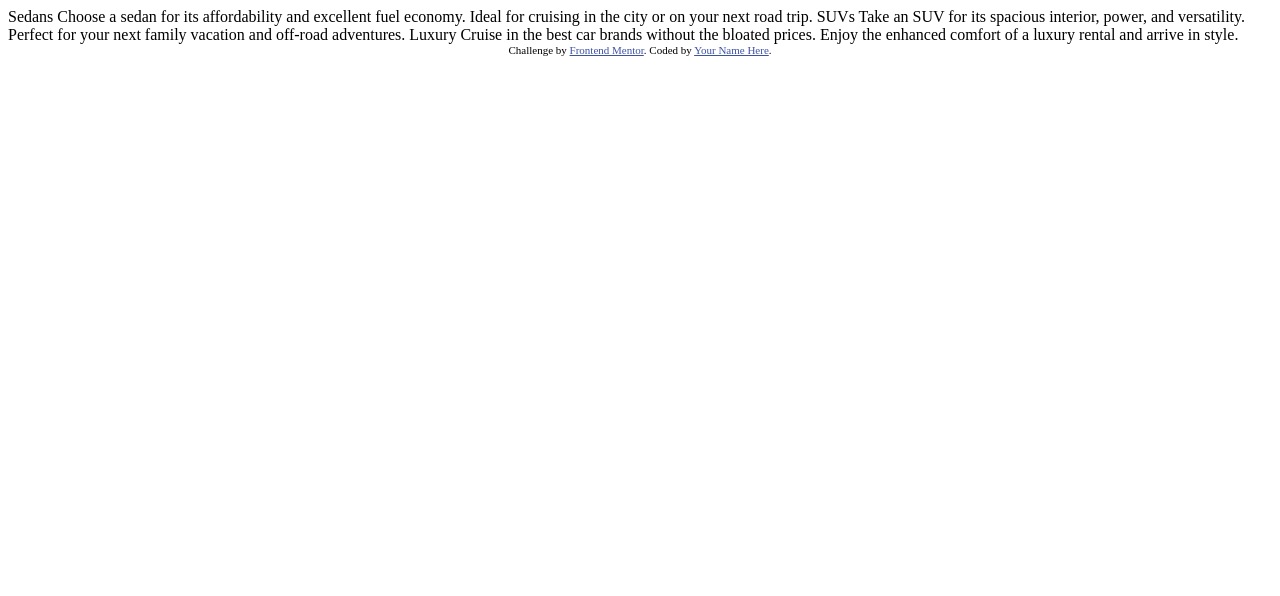
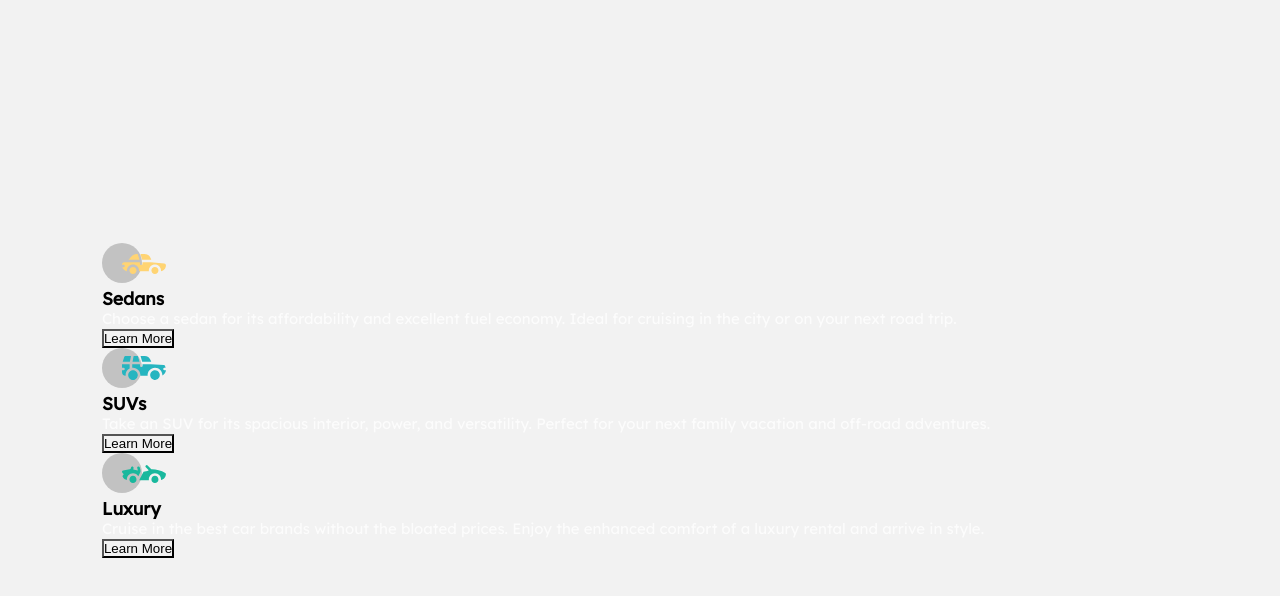
Before and after one commit to Kamania/3-column-preview-card-component-main, a plain HTML site: page index.html in a window 1280 px wide. Drawn offline with Linux system fonts and the light colour scheme.

Commit message:
Complete HTML setup

```diff
--- a/index.html
+++ b/index.html
@@ -2,35 +2,64 @@
 <html lang="en">
 <head>
     <meta charset="UTF-8">
-  <meta name="viewport" content="width=device-width, initial-scale=1.0"> <!-- displays site properly based on user's device -->
+    <meta content="width=device-width, initial-scale=1.0" name="viewport">
+    <!-- displays site properly based on user's device -->
 
-  <link rel="icon" type="image/png" sizes="32x32" href="./images/favicon-32x32.png">
-
+    <link href="./images/favicon-32x32.png" rel="icon" sizes="32x32" type="image/png">
+    <link href="https://fonts.googleapis.com" rel="preconnect">
+    <link crossorigin href="https://fonts.gstatic.com" rel="preconnect">
+    <link href="https://fonts.googleapis.com/css2?family=Big+Shoulders+Display:wght@700&family=Lexend+Deca&display=swap"
+          rel="stylesheet">
+    <link href="style.css" rel="stylesheet">
     <title>Frontend Mentor | 3-column preview card component</title>
 
     <!-- Feel free to remove these styles or customise in your own stylesheet 👍 -->
     <style>
-    .attribution { font-size: 11px; text-align: center; }
-    .attribution a { color: hsl(228, 45%, 44%); }
+        .attribution {
+            font-size: 11px;
+            text-align: center;
+        }
+
+        .attribution a {
+            color: hsl(228, 45%, 44%);
+        }
     </style>
 </head>
 <body>
-
-  Sedans
+<main>
+    <section class="category orange">
+        <img alt="icon sedan car" src="images/icon-sedans.svg">
+        <h3 class="title">Sedans</h3>
+        <p class="description">
             Choose a sedan for its affordability and excellent fuel economy. Ideal for cruising in the city
             or on your next road trip.
-
-  SUVs
+        </p>
+        <button class="btn-more">Learn More</button>
+    </section>
+    <section class="category cyan">
+        <img alt="icon suv car" src="images/icon-suvs.svg">
+        <h3 class="title">SUVs</h3>
+        <p class="description">
             Take an SUV for its spacious interior, power, and versatility. Perfect for your next family vacation
             and off-road adventures.
-
-  Luxury
+        </p>
+        <button class="btn-more">Learn More</button>
+    </section>
+    <section class="category dark-cyan">
+        <img alt="icon luxury car" src="images/icon-luxury.svg">
+        <h3 class="title">Luxury</h3>
+        <p class="description">
             Cruise in the best car brands without the bloated prices. Enjoy the enhanced comfort of a luxury
             rental and arrive in style.
+        </p>
+        <button class="btn-more">Learn More</button>
+    </section>
+</main>
 
-  <div class="attribution">
+
+<!--<div class="attribution">
     Challenge by <a href="https://www.frontendmentor.io?ref=challenge" target="_blank">Frontend Mentor</a>.
     Coded by <a href="#">Your Name Here</a>.
-  </div>
+</div>-->
 </body>
 </html>
--- /dev/null
+++ b/style.css
@@ -0,0 +1,44 @@
+:root {
+    --bright-orange: hsl(31, 77%, 52%);
+    --dark-cyan: hsl(184, 100%, 22%);
+    --very-dark-cyan: hsl(179, 100%, 13%);
+
+    --transparent-white: hsla(0, 0%, 100%, 0.75); /*use for paragraph*/
+    --very-light-gray: hsl(0, 0%, 95%) /* use for background, headings, buttons */
+}
+
+* {
+    box-sizing: border-box;
+    margin: 0;
+    padding: 0;
+}
+
+body {
+    /*font-family: 'Big Shoulders Display', cursive;*/
+    font-family: 'Lexend Deca', sans-serif;
+    font-size: 15px;
+    height: 100vh;
+    display: grid;
+    justify-content: center;
+    align-content: center;
+}
+
+body, .title, .btn-more {
+    background-color: var(--very-light-gray);
+}
+
+.description {
+    color: var(--transparent-white);
+}
+
+@media (max-width: 375px) {
+    body {
+        max-width: 350px;
+    }
+}
+
+@media (min-width: 376px) {
+    body {
+        max-width: 1092px;
+    }
+}
```
Also changed, not shown: 1 other file. Lines whose indentation alone changed are shown as unchanged.
